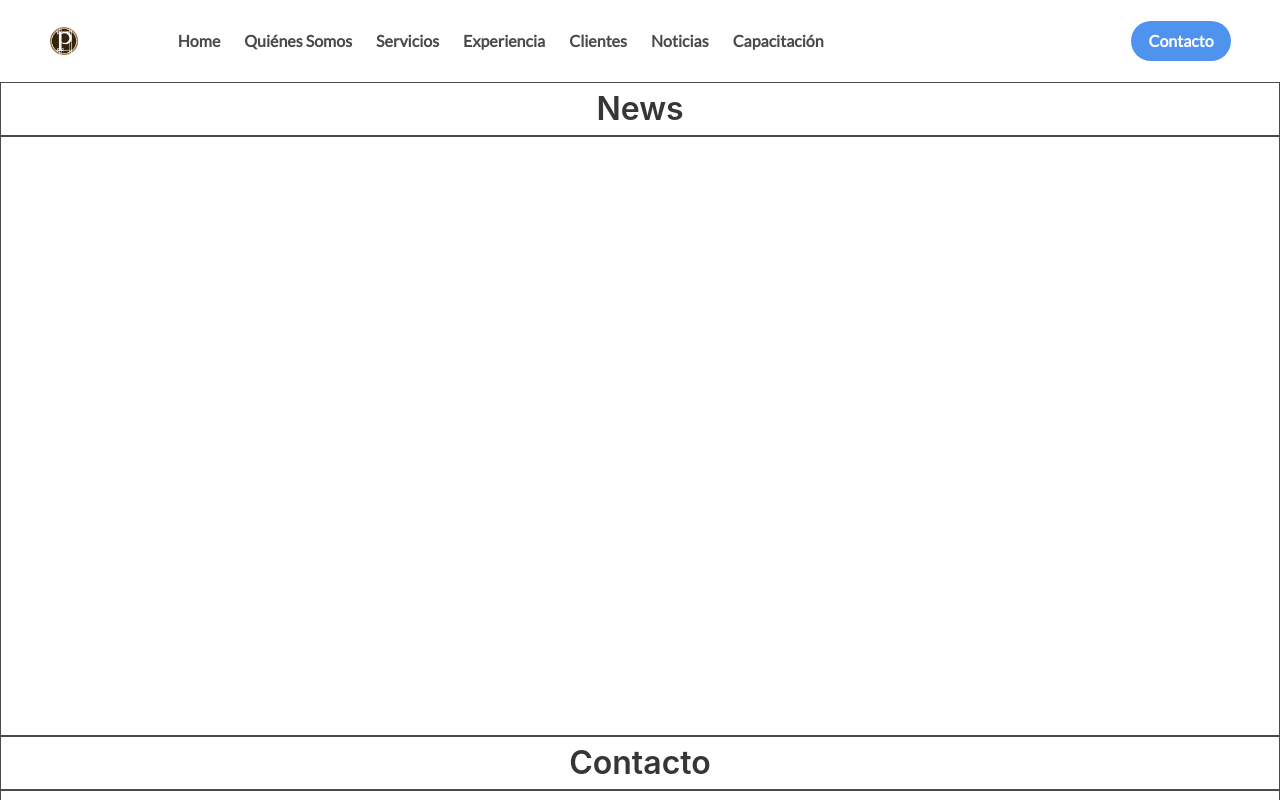
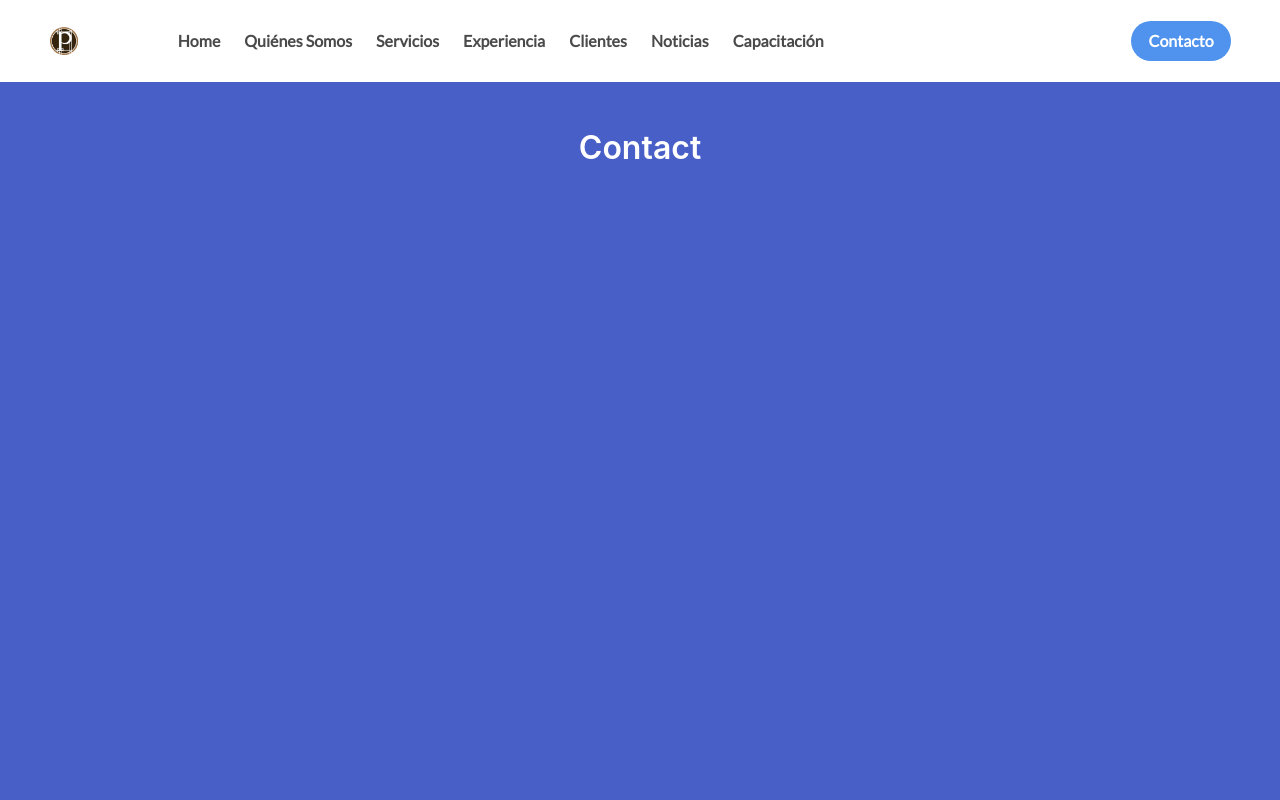
Before and after one commit to progressio-spa/particulasCL, a Vue app: page /#/ in a window 1280 px wide. Shown: the top 800 px of the page. Built offline with nearby package versions, Linux system fonts and the light colour scheme.

Commit message:
CHG: fixes in news and contact components
Signed-off-by: VicenteOrtiz <vicente.ortiz@usach.cl>

```diff
--- a/package.json
+++ b/package.json
@@ -14,7 +14,8 @@
     "register-service-worker": "^1.6.2",
     "vue": "^2.6.10",
     "vue-router": "^3.0.3",
-    "vuex": "^3.0.1"
+    "vuex": "^3.0.1",
+    "wd": "^1.11.2"
   },
   "devDependencies": {
     "@vue/cli-plugin-babel": "^3.8.0",
--- a/src/components/Contact.vue
+++ b/src/components/Contact.vue
@@ -1,18 +1,13 @@
 <template>
-	<div class="mainbox">
-
-		<div class="title-container">
-			<div class="title">
-				Contacto
-			</div>
-		</div>
-
-		<div class="content-container">
-			<div></div>
-			<div></div>
-		</div>
-
-	</div>
+	<section class="hero is-link is-fullheight-with-navbar">
+	  <div class="hero-body">
+	    <div class="container ">
+	      <p class="title title">
+	        Contact
+	      </p>
+	    </div>
+	  </div>
+	</section>
 </template>
 
 
@@ -27,17 +22,11 @@
 	padding: 10px 5px 8px 12px;
 }
 
-.title-container{
-	height: 54px;
-	width: auto;
-	border-style: solid;
-	border-width: 1px;
-	display: grid;
-}
-
-.title{
-	margin: auto;
-
+.hero-body {
+	display:  flex;
+	flex-direction: column;
+	justify-content: flex-start;
+	align-items: center;
 }
 
 .content-container{
--- a/src/components/News.vue
+++ b/src/components/News.vue
@@ -1,18 +1,13 @@
 <template>
-	<div class="mainbox">
-
-		<div class="title-container">
-			<div class="title">
-				News
-			</div>
-		</div>
-
-		<div class="content-container">
-			<div></div>
-			<div></div>
-		</div>
-
-	</div>
+	<section class="hero is-link is-fullheight-with-navbar">
+	  <div class="hero-body">
+	    <div class="container ">
+	      <p class="title title">
+	        News
+	      </p>
+	    </div>
+	  </div>
+	</section>
 </template>
 
 
@@ -27,17 +22,11 @@
 	padding: 10px 5px 8px 12px;
 }
 
-.title-container{
-	height: 54px;
-	width: auto;
-	border-style: solid;
-	border-width: 1px;
-	display: grid;
-}
-
-.title{
-	margin: auto;
-
+.hero-body {
+	display:  flex;
+	flex-direction: column;
+	justify-content: flex-start;
+	align-items: center;
 }
 
 .content-container{
--- a/src/views/SinglePage.vue
+++ b/src/views/SinglePage.vue
@@ -1,8 +1,9 @@
 <template>
 	<div>
 		<Header></Header>
+		<Contact></Contact>
 		<News></News>
-		<Contact></Contact>
+
 	</div>
 </template>
 
```
Also changed, not shown: 1 other file (tests, documents, lock files or other folders).
